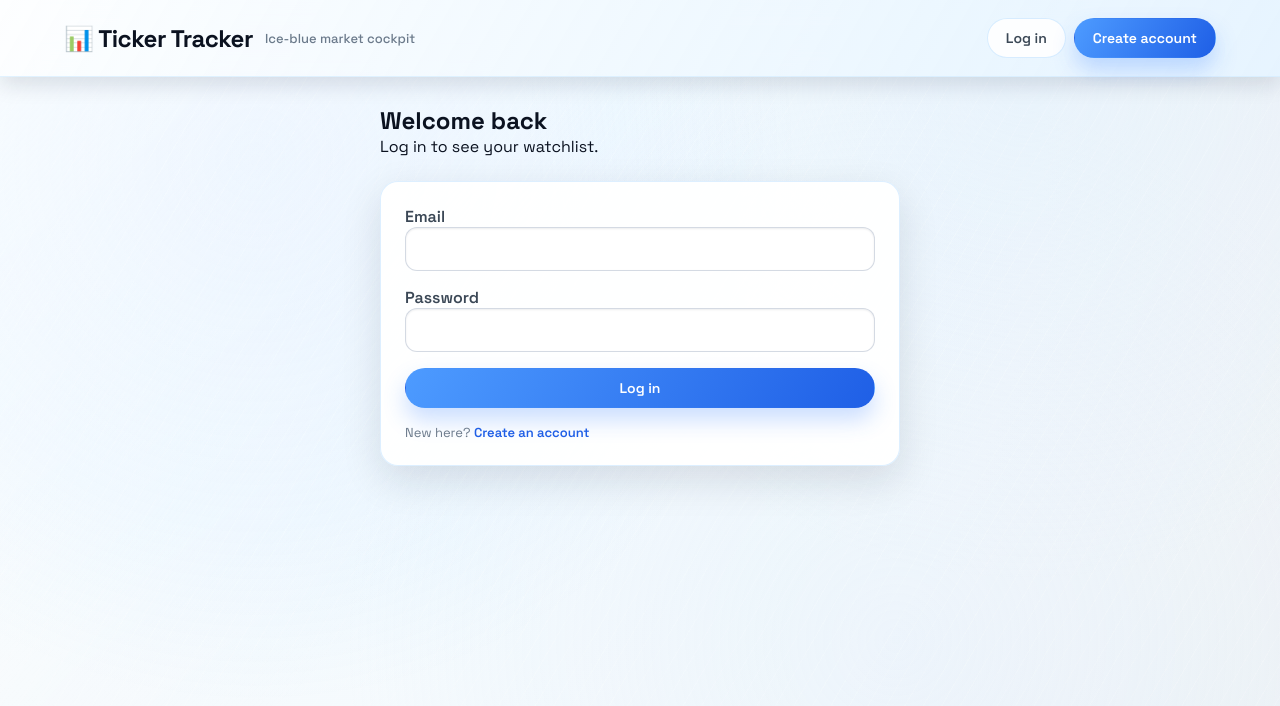
After one commit to jdunnock/TickerTacker, a FastAPI app: template app/templates/login.html in a window 1280 px wide. The commit adds this page. Shown: the top 706 px of the page. Run offline with FastAPI, Linux system fonts and the light colour scheme; the template is opened without the code that fills it, so the values that code supplies are empty; some libraries are stand-ins or nearby versions.

Commit message:
Add user authentication

```diff
--- a/app/main.py
+++ b/app/main.py
@@ -6,14 +6,17 @@ from sqlalchemy.orm import Session
 from sqlalchemy import desc
 from starlette.requests import Request
 from datetime import datetime, timedelta, time
+import secrets
 from zoneinfo import ZoneInfo
 import os
 
 from app.db import engine, SessionLocal
-from app.models import Base, Watchlist, Price, Instrument
+from app.models import Base, Watchlist, Price, Instrument, User, UserSession
 from app.providers.yfinance import YFinanceProvider
 from app.providers.finnhub import FinnhubProvider
+from app.providers.stocktwits import StocktwitsProvider
 from app.services.pricing import PricingService
+from app.utils import hash_password, verify_password
 
 # Create tables
 Base.metadata.create_all(bind=engine)
@@ -24,6 +27,9 @@ QUOTE_CACHE_TTL = timedelta(seconds=45)
 QUOTE_CACHE: dict[str, tuple[datetime, float]] = {}
 LAST_DISPLAY_CACHE: dict[str, float] = {}
 ANALYST_NOTE_CACHE: dict[str, tuple[datetime.date, dict]] = {}
+
+SESSION_COOKIE = "tt_session"
+SESSION_TTL = timedelta(days=30)
 
 # Mount static files
 app.mount(
@@ -47,17 +53,28 @@ def get_db() -> Session:
         db.close()
 
 
-def get_owner(request: Request, response: Response | None = None) -> str:
-    owner = request.cookies.get("tt_owner") or "user1"
-    if response is not None and request.cookies.get("tt_owner") is None:
-        response.set_cookie(
-            "tt_owner",
-            owner,
-            max_age=60 * 60 * 24 * 365,
-            httponly=True,
-            samesite="lax",
-        )
-    return owner
+def get_current_user(request: Request, db: Session) -> User | None:
+    session_id = request.cookies.get(SESSION_COOKIE)
+    if not session_id:
+        return None
+    session = db.query(UserSession).filter(UserSession.id == session_id).first()
+    if not session:
+        return None
+    if session.expires_at < datetime.utcnow():
+        db.delete(session)
+        db.commit()
+        return None
+    return session.user
+
+
+def set_session_cookie(response: Response, session_id: str) -> None:
+    response.set_cookie(
+        SESSION_COOKIE,
+        session_id,
+        max_age=int(SESSION_TTL.total_seconds()),
+        httponly=True,
+        samesite="lax",
+    )
 
 
 def compute_sma(values: list[float], period: int) -> float | None:
@@ -304,11 +321,156 @@ def home():
     return RedirectResponse(url="/dashboard", status_code=302)
 
 
+@app.get("/login", response_class=HTMLResponse)
+def login_page(request: Request, db: Session = Depends(get_db)):
+    current_user = get_current_user(request, db)
+    if current_user:
+        return RedirectResponse(url="/dashboard", status_code=303)
+    return templates.TemplateResponse(
+        "login.html",
+        {
+            "request": request,
+            "current_user": None,
+            "error": None,
+        },
+    )
+
+
+@app.post("/login", response_class=HTMLResponse)
+async def login(request: Request, db: Session = Depends(get_db)):
+    form_data = await request.form()
+    email = (form_data.get("email") or "").strip().lower()
+    password = form_data.get("password") or ""
+
+    user = db.query(User).filter(User.email == email).first()
+    if not user or not verify_password(password, user.password_hash):
+        return templates.TemplateResponse(
+            "login.html",
+            {
+                "request": request,
+                "current_user": None,
+                "error": "Invalid email or password.",
+            },
+            status_code=400,
+        )
+
+    session_id = secrets.token_urlsafe(32)
+    session = UserSession(
+        id=session_id,
+        user_id=user.id,
+        expires_at=datetime.utcnow() + SESSION_TTL,
+    )
+    db.add(session)
+    db.commit()
+
+    response = RedirectResponse(url="/dashboard", status_code=303)
+    set_session_cookie(response, session_id)
+    return response
+
+
+@app.get("/register", response_class=HTMLResponse)
+def register_page(request: Request, db: Session = Depends(get_db)):
+    current_user = get_current_user(request, db)
+    if current_user:
+        return RedirectResponse(url="/dashboard", status_code=303)
+    return templates.TemplateResponse(
+        "register.html",
+        {
+            "request": request,
+            "current_user": None,
+            "error": None,
+        },
+    )
+
+
+@app.post("/register", response_class=HTMLResponse)
+async def register(request: Request, db: Session = Depends(get_db)):
+    form_data = await request.form()
+    email = (form_data.get("email") or "").strip().lower()
+    password = form_data.get("password") or ""
+
+    if not email or "@" not in email:
+        return templates.TemplateResponse(
+            "register.html",
+            {
+                "request": request,
+                "current_user": None,
+                "error": "Please enter a valid email address.",
+            },
+            status_code=400,
+        )
+    if len(password) < 8:
+        return templates.TemplateResponse(
+            "register.html",
+            {
+                "request": request,
+                "current_user": None,
+                "error": "Password must be at least 8 characters.",
+            },
+            status_code=400,
+        )
+    if len(password.encode("utf-8")) > 72:
+        return templates.TemplateResponse(
+            "register.html",
+            {
+                "request": request,
+                "current_user": None,
+                "error": "Password must be at most 72 bytes.",
+            },
+            status_code=400,
+        )
+
+    existing = db.query(User).filter(User.email == email).first()
+    if existing:
+        return templates.TemplateResponse(
+            "register.html",
+            {
+                "request": request,
+                "current_user": None,
+                "error": "Email already registered.",
+            },
+            status_code=400,
+        )
+
+    user = User(email=email, password_hash=hash_password(password))
+    db.add(user)
+    db.commit()
+
+    session_id = secrets.token_urlsafe(32)
+    session = UserSession(
+        id=session_id,
+        user_id=user.id,
+        expires_at=datetime.utcnow() + SESSION_TTL,
+    )
+    db.add(session)
+    db.commit()
+
+    response = RedirectResponse(url="/dashboard", status_code=303)
+    set_session_cookie(response, session_id)
+    return response
+
+
+@app.post("/logout")
+def logout(request: Request, db: Session = Depends(get_db)):
+    session_id = request.cookies.get(SESSION_COOKIE)
+    if session_id:
+        session = db.query(UserSession).filter(UserSession.id == session_id).first()
+        if session:
+            db.delete(session)
+            db.commit()
+    response = RedirectResponse(url="/login", status_code=303)
+    response.delete_cookie(SESSION_COOKIE)
+    return response
+
+
 @app.get("/dashboard", response_class=HTMLResponse)
 async def dashboard(request: Request, db: Session = Depends(get_db)):
     """Render dashboard with watchlist - refreshes prices on page load."""
     response = None
-    owner = get_owner(request)
+    current_user = get_current_user(request, db)
+    if not current_user:
+        return RedirectResponse(url="/login", status_code=303)
+    owner = current_user.id
     # Refresh prices from provider on page load
     try:
         provider = YFinanceProvider()
@@ -329,9 +491,9 @@ async def dashboard(request: Request, db: Session = Depends(get_db)):
             "watchlist": watchlist_with_prices,
             "watchlist_cleared": request.query_params.get("cleared") == "1",
             "current_page": "dashboard",
+            "current_user": current_user,
         },
     )
-    get_owner(request, response)
     return response
 
 
@@ -339,7 +501,10 @@ async def dashboard(request: Request, db: Session = Depends(get_db)):
 async def ticker_detail(request: Request, db: Session = Depends(get_db)):
     """Render ticker detail view for charts and analysis."""
     response = None
-    owner = get_owner(request)
+    current_user = get_current_user(request, db)
+    if not current_user:
+        return RedirectResponse(url="/login", status_code=303)
+    owner = current_user.id
     provider = YFinanceProvider()
     watchlist_with_prices = await build_watchlist_with_prices(db, provider, owner)
 
@@ -349,19 +514,23 @@ async def ticker_detail(request: Request, db: Session = Depends(get_db)):
             "request": request,
             "watchlist": watchlist_with_prices,
             "current_page": "detail",
+            "current_user": current_user,
         },
     )
-    get_owner(request, response)
     return response
 
 
 @app.get("/add-instruments", response_class=HTMLResponse)
-def add_instruments_page(request: Request):
+def add_instruments_page(request: Request, db: Session = Depends(get_db)):
     """Show page to add instruments to watchlist."""
+    current_user = get_current_user(request, db)
+    if not current_user:
+        return RedirectResponse(url="/login", status_code=303)
     return templates.TemplateResponse(
         "add_instruments.html",
         {
             "request": request,
+            "current_user": current_user,
         },
     )
 
@@ -373,6 +542,9 @@ async def add_instruments(
     db: Session = Depends(get_db),
 ):
     """Add selected instruments to watchlist."""
+    current_user = get_current_user(request, db)
+    if not current_user:
+        return RedirectResponse(url="/login", status_code=303)
     # Get form data
     form_data = await request.form()
     form_symbols = form_data.getlist("symbols")
@@ -393,7 +565,7 @@ async def add_instruments(
 
     added_count = 0
     response: RedirectResponse | None = None
-    owner = get_owner(request)
+    owner = current_user.id
     provider = None
     try:
         provider = YFinanceProvider()
@@ -406,7 +578,10 @@ async def add_instruments(
             # Add to watchlist if not already there
             watchlist_item = (
                 db.query(Watchlist)
-                .filter(Watchlist.instrument_id == existing.id)
+                .filter(
+                    Watchlist.instrument_id == existing.id,
+                    Watchlist.owner == owner,
+                )
                 .first()
             )
             if not watchlist_item:
@@ -430,7 +605,6 @@ async def add_instruments(
 
     # Redirect to dashboard
     response = RedirectResponse(url="/dashboard", status_code=303)
-    get_owner(request, response)
     return response
 
 
@@ -438,7 +612,10 @@ async def add_instruments(
 async def refresh_prices(request: Request, db: Session = Depends(get_db)):
     """Refresh prices and return updated watchlist table (HTMX endpoint)."""
     response = None
-    owner = get_owner(request)
+    current_user = get_current_user(request, db)
+    if not current_user:
+        return RedirectResponse(url="/login", status_code=303)
+    owner = current_user.id
     # Use PricingService to update prices from provider
     provider = YFinanceProvider()
     service = PricingService(db, provider)
@@ -460,26 +637,33 @@ async def refresh_prices(request: Request, db: Session = Depends(get_db)):
         {
             "request": request,
             "watchlist": watchlist_with_prices,
+            "current_user": current_user,
         },
     )
-    get_owner(request, response)
     return response
 
 
 @app.post("/api/watchlist/clear")
 def clear_watchlist(request: Request, db: Session = Depends(get_db)):
     """Clear all items from the watchlist."""
-    owner = get_owner(request)
+    current_user = get_current_user(request, db)
+    if not current_user:
+        return RedirectResponse(url="/login", status_code=303)
+    owner = current_user.id
     db.query(Watchlist).filter(Watchlist.owner == owner).delete()
     db.commit()
     response = RedirectResponse(url="/dashboard?cleared=1", status_code=303)
-    get_owner(request, response)
     return response
 
 
 @app.get("/api/prices/history")
-async def price_history(symbol: str, range: str = "6m", db: Session = Depends(get_db)):
+async def price_history(
+    request: Request, symbol: str, range: str = "6m", db: Session = Depends(get_db)
+):
     """Return recent close prices for a symbol."""
+    current_user = get_current_user(request, db)
+    if not current_user:
+        return JSONResponse({"detail": "Unauthorized"}, status_code=401)
     symbol = (symbol or "").strip().upper()
     if not symbol:
         return JSONResponse({"symbol": "", "prices": []})
@@ -671,7 +855,12 @@ async def price_history(symbol: str, range: str = "6m", db: Session = Depends(ge
 
 
 @app.get("/api/analysis")
-async def price_analysis(symbol: str, db: Session = Depends(get_db)):
+async def price_analysis(
+    request: Request, symbol: str, db: Session = Depends(get_db)
+):
+    current_user = get_current_user(request, db)
+    if not current_user:
+        return JSONResponse({"detail": "Unauthorized"}, status_code=401)
     symbol = (symbol or "").strip().upper()
     if not symbol:
         return JSONResponse({"symbol": "", "fundamentals": {}, "technicals": {}})
--- a/app/templates/base.html
+++ b/app/templates/base.html
@@ -88,6 +88,27 @@
             display: inline-flex;
             gap: 8px;
             align-items: center;
+        }
+
+        .auth-actions {
+            display: inline-flex;
+            gap: 8px;
+            align-items: center;
+        }
+
+        .auth-actions form {
+            margin: 0;
+        }
+
+        .auth-actions .btn-link {
+            background: rgba(255, 255, 255, 0.7);
+            border: 1px solid rgba(207, 233, 255, 0.7);
+            color: var(--steel-700);
+            padding: 8px 12px;
+            border-radius: 999px;
+            font-size: 13px;
+            font-weight: 600;
+            cursor: pointer;
         }
 
         .top-nav a {
@@ -368,19 +389,33 @@
                 <h1>📊 Ticker Tracker</h1>
                 <span>Ice-blue market cockpit</span>
             </div>
-            <nav class="top-nav" aria-label="Primary">
+            <div class="top-nav" aria-label="Primary">
+                {% if current_user %}
                 <a href="/dashboard" class="{% if current_page == 'dashboard' %}active{% endif %}">📋 Watchlist</a>
                 <a href="/detail" class="{% if current_page == 'detail' %}active{% endif %}">📈 Detail</a>
-            </nav>
+                {% endif %}
+            </div>
+            <div class="auth-actions">
+                {% if current_user %}
+                <form method="POST" action="/logout">
+                    <button class="btn-link" type="submit">Log out</button>
+                </form>
+                {% else %}
+                <a class="btn btn-ghost" href="/login">Log in</a>
+                <a class="btn btn-primary" href="/register">Create account</a>
+                {% endif %}
+            </div>
         </div>
     </header>
     <main>
         {% block content %}{% endblock %}
     </main>
+    {% if current_user %}
     <nav class="bottom-nav" aria-label="Primary">
         <a href="/dashboard" class="{% if current_page == 'dashboard' %}active{% endif %}">📋 Watchlist</a>
         <a href="/detail" class="{% if current_page == 'detail' %}active{% endif %}">📈 Detail</a>
     </nav>
+    {% endif %}
 </body>
 
 </html>
--- /dev/null
+++ b/app/templates/login.html
@@ -0,0 +1,56 @@
+{% extends "base.html" %}
+
+{% block title %}Log In - Ticker Tracker{% endblock %}
+
+{% block extra_css %}
+<style>
+    .auth-wrap {
+        max-width: 520px;
+        margin: 0 auto;
+    }
+
+    .auth-card {
+        margin-top: 24px;
+        display: grid;
+        gap: 16px;
+    }
+
+    .auth-footer {
+        font-size: 13px;
+        color: #6b7a8b;
+    }
+
+    .auth-footer a {
+        color: #1f5fe6;
+        text-decoration: none;
+        font-weight: 600;
+    }
+</style>
+{% endblock %}
+
+{% block content %}
+<div class="auth-wrap fade-in">
+    <h2>Welcome back</h2>
+    <p class="helper">Log in to see your watchlist.</p>
+
+    <form method="POST" action="/login" class="card auth-card">
+        {% if error %}
+        <div class="notice"
+            style="background: rgba(254, 226, 226, 0.7); color: #991b1b; border: 1px solid rgba(248, 113, 113, 0.3);">
+            {{ error }}
+        </div>
+        {% endif %}
+        <div class="field-row">
+            <label class="field-label" for="email">Email</label>
+            <input class="input" type="email" id="email" name="email" required autocomplete="email" />
+        </div>
+        <div class="field-row">
+            <label class="field-label" for="password">Password</label>
+            <input class="input" type="password" id="password" name="password" required
+                autocomplete="current-password" />
+        </div>
+        <button class="btn btn-primary" type="submit">Log in</button>
+        <div class="auth-footer">New here? <a href="/register">Create an account</a></div>
+    </form>
+</div>
+{% endblock %}
--- a/requirements.txt
+++ b/requirements.txt
@@ -9,6 +9,7 @@ aiohttp
 yfinance
 python-multipart
 python-dotenv
+passlib[bcrypt]
 ruff
 pytest
 httpx
```
Also changed, not shown: app/models.py (+27 -0 lines), app/templates/register.html (added, +55 -0 lines), app/utils.py (+12 -0 lines).
